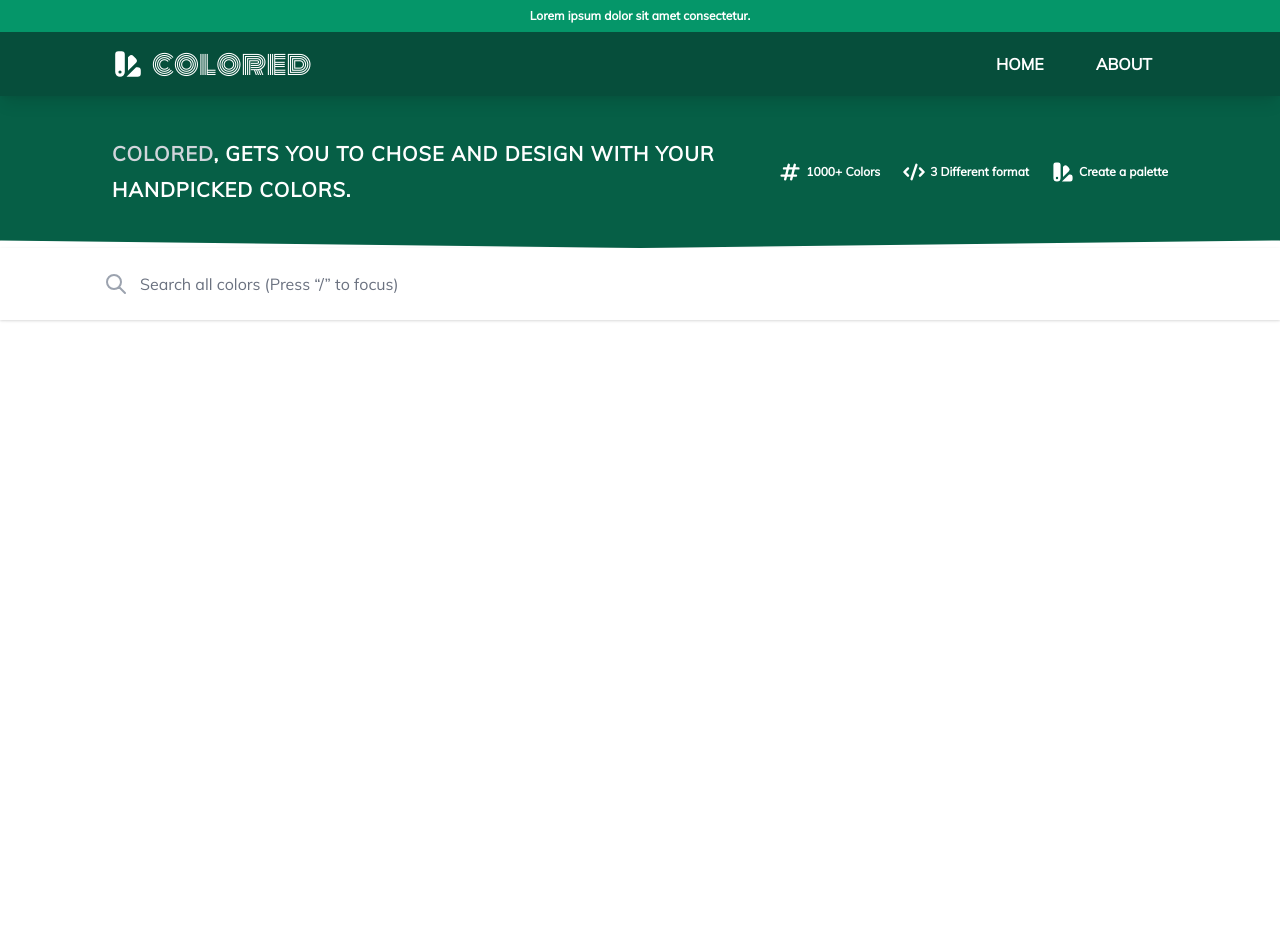
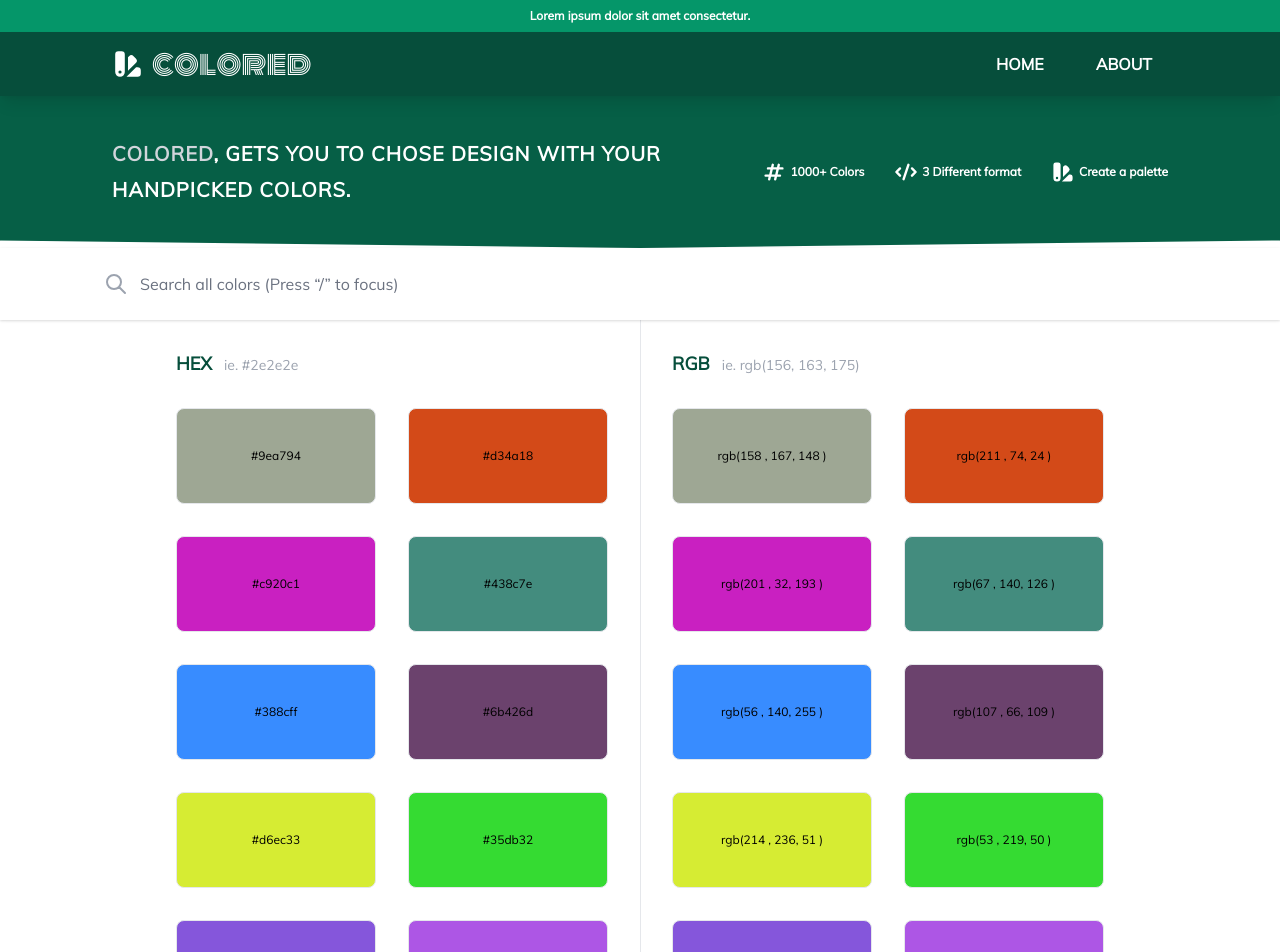
Before and after one commit to braswelljr/colored, a React (Create React App) app: page / in a window 1280 px wide. Shown: the top 952 px of the page. Built offline with nearby package versions, Linux system fonts and the light colour scheme.

Commit message:
Palette update

```diff
--- a/package.json
+++ b/package.json
@@ -7,10 +7,13 @@
     "@tailwindcss/aspect-ratio": "^0.2.0",
     "@tailwindcss/forms": "^0.2.1",
     "@tailwindcss/postcss7-compat": "^2.0.2",
+    "@tailwindui/react": "^0.1.1",
     "@testing-library/jest-dom": "^5.11.4",
     "@testing-library/react": "^11.1.0",
     "@testing-library/user-event": "^12.1.10",
     "autoprefixer": "^9.8.6",
+    "clsx": "^1.1.1",
+    "match-sorter": "^6.0.2",
     "postcss": "^7.0.35",
     "react": "^17.0.1",
     "react-dom": "^17.0.1",
--- a/src/App.js
+++ b/src/App.js
@@ -8,20 +8,6 @@ const App = () => {
   const appname = `colored`;
   const topperText = `Lorem ipsum dolor sit amet consectetur.`;
 
-  const palette = [];
-
-  const arrayify = (array, length) => {
-    for (let index = 0; index < length; index++) {
-      var RandStr = Math.floor(Math.random() * 16777215).toString(16);
-      array.push(`#${RandStr}`);
-    }
-
-    return [...new Set(array)];
-  };
-
-  arrayify(palette, 10);
-  console.log(palette);
-
   return (
     <div className="w-full min-h-screen font-mulish">
       <Topper topperText={topperText} />
@@ -30,7 +16,6 @@ const App = () => {
         {router.map((route, index) => (
           <Route
             path={route.path}
-            palette={palette}
             exact
             render={() => <route.component appname={appname} />}
             key={index}
--- /dev/null
+++ b/src/components/Color.js
@@ -0,0 +1,16 @@
+const Color = ({ color }) => {
+  return (
+    <div className="relative h-24">
+      <button
+        type="button"
+        id={color}
+        className="absolute inset-0 flex items-center justify-center w-full border border-gray-200 rounded-lg cursor-auto"
+        style={{ backgroundColor: color }}
+      >
+        {color}
+      </button>
+    </div>
+  );
+};
+
+export default Color;
--- a/src/components/ColorPad.js
+++ /dev/null
@@ -1,11 +0,0 @@
-import React from "react";
-
-const ColorPad = ({ color }) => {
-  return (
-    <button type="submit">
-      <div className="">{color}</div>
-    </button>
-  );
-};
-
-export default ColorPad;
--- /dev/null
+++ b/src/components/Colors.js
@@ -0,0 +1,31 @@
+import { useState, useEffect } from "react";
+import Color from "./Color";
+
+const Colors = ({ colors, filter }) => {
+  const [renderAll, setRenderAll] = useState(false);
+
+  useEffect(() => {
+    setRenderAll(true);
+  }, []);
+
+  const filteredColor = filter
+    ? colors
+        // eslint-disable-next-line indent
+        .filter((color) => filter.indexOf(color) !== -1)
+        // eslint-disable-next-line indent
+        .sort((a, b) => filter.indexOf(a) - filter.indexOf(b))
+    : colors;
+
+  return (
+    <ul
+      className={`grid gap-8 text-center text-xs leading-4`}
+      style={{ gridTemplateColumns: "repeat(auto-fill, minmax(132px, 1fr))" }}
+    >
+      {filteredColor.slice(0, renderAll ? undefined : 38).map((color, i) => (
+        <Color key={i} color={color} />
+      ))}
+    </ul>
+  );
+};
+
+export default Colors;
--- /dev/null
+++ b/src/components/Pad.js
@@ -0,0 +1,43 @@
+import React from "react";
+import Colors from "./Colors";
+import color from "../utils/color";
+import { hexToRGB } from "../utils/covert";
+
+const Pad = () => {
+  const colors = color([], 200);
+  return (
+    <div
+      className="relative grid items-start grid-cols-2 pt-6 pb-12 mx-auto md:px-12 xl:px-28 lg:px-20 gap-x-8 sm:gap-x-12 lg:gap-x-16 gap-y-4 sm:gap-y-8 max-w-container sm:pt-8"
+      style={{ gridTemplateRows: "auto auto" }}
+    >
+      <section className="contents">
+        <header className="flex flex-wrap items-baseline col-start-1 row-start-1">
+          <h2 className="flex-none mr-3 text-lg font-semibold leading-6 text-green-900">
+            HEX
+          </h2>
+          <p className="flex-auto hidden text-sm font-medium leading-5 text-gray-400 sm:block">
+            ie. #2e2e2e
+          </p>
+        </header>
+        <Colors colors={colors} className="col-start-1 row-start-2" />
+      </section>
+      <section className="contents">
+        <header className="flex flex-wrap items-baseline col-start-2 row-start-1">
+          <h2 className="flex-none mr-3 text-lg font-semibold leading-6 text-green-900">
+            RGB
+          </h2>
+          <p className="flex-auto hidden text-sm font-medium leading-5 text-gray-400 sm:block">
+            ie. rgb(156, 163, 175)
+          </p>
+        </header>
+        <Colors
+          colors={[...colors.map((color) => hexToRGB(color))]}
+          className="col-start-1 row-start-2"
+        />
+      </section>
+      <div className="absolute top-0 bottom-0 w-px bg-gray-200 left-1/2" />
+    </div>
+  );
+};
+
+export default Pad;
--- a/src/components/SearchForm.js
+++ b/src/components/Search.js
@@ -1,6 +1,30 @@
-import React, { useEffect } from "react";
+import { useEffect, useRef, useState } from "react";
 
-const SearchForm = () => {
+const Search = () => {
+  const searchInputRef = useRef();
+  const [searchQuery, setSearchQuery] = useState("");
+
+  useEffect(() => {
+    setSearchQuery(searchInputRef.current.value);
+    function onKeyDown(e) {
+      if (
+        e.key !== "/" ||
+        e.target.tagName === "INPUT" ||
+        e.target.tagName === "SELECT" ||
+        e.target.tagName === "TEXTAREA" ||
+        e.target.isContentEditable
+      ) {
+        return;
+      }
+      e.preventDefault();
+      searchInputRef.current.focus();
+    }
+    window.addEventListener("keydown", onKeyDown);
+    return () => {
+      window.removeEventListener("keydown", onKeyDown);
+    };
+  }, []);
+
   useEffect(() => {
     document.addEventListener("keyup", (key) => {
       if (key.key === "/") {
@@ -9,7 +33,10 @@ const SearchForm = () => {
     });
   }, []);
   return (
-    <div className="sticky z-40 px-4 bg-white shadow md:px-12 lg:px-20 top-16">
+    <div
+      id="search"
+      className={`sticky z-40 px-4 bg-white shadow md:px-12 lg:px-20 top-12`}
+    >
       <form className="md:px-6" onSubmit={(event) => event.preventDefault()}>
         <div className="flex mx-auto max-w-container">
           <label
@@ -36,6 +63,9 @@ const SearchForm = () => {
           <input
             type="text"
             id="search-input"
+            ref={searchInputRef}
+            value={searchQuery}
+            onChange={(e) => setSearchQuery(e.target.value)}
             placeholder="Search all colors (Press “/” to focus)"
             className="flex-auto py-6 text-base leading-6 text-gray-500 placeholder-gray-500 focus:outline-none focus:placeholder-gray-400"
           />
@@ -45,4 +75,4 @@ const SearchForm = () => {
   );
 };
 
-export default SearchForm;
+export default Search;
--- a/src/utils/color.js
+++ b/src/utils/color.js
@@ -0,0 +1,10 @@
+const arrayify = (array, length) => {
+  for (let index = 0; index < length; index++) {
+    var RandStr = Math.floor(Math.random() * 16777215).toString(16);
+    array.push(`#${RandStr}`);
+  }
+
+  return [...new Set(array)];
+};
+
+export default arrayify;
--- /dev/null
+++ b/src/utils/covert.js
@@ -0,0 +1,37 @@
+const hexToRGB = (h) => {
+  let r = 0;
+  let g = 0;
+  let b = 0;
+
+  // 3 digits
+  if (h.length == 4) {
+    r = "0x" + h[1] + h[1];
+    g = "0x" + h[2] + h[2];
+    b = "0x" + h[3] + h[3];
+
+    // 6 digits
+  } else if (h.length == 7) {
+    r = "0x" + h[1] + h[2];
+    g = "0x" + h[3] + h[4];
+    b = "0x" + h[5] + h[6];
+  }
+
+  return `rgb(${+r} , ${+g}, ${+b} )`;
+};
+
+const RGBToHex = (r, g, b) => {
+  r = r.toString(16);
+  g = g.toString(16);
+  b = b.toString(16);
+
+  if (r.length == 1) r = "0" + r;
+  if (g.length == 1) g = "0" + g;
+  if (b.length == 1) b = "0" + b;
+
+  return `#${r}${g}${b}`;
+};
+
+module.exports = {
+  hexToRGB,
+  RGBToHex
+};
--- a/src/views/Home.js
+++ b/src/views/Home.js
@@ -1,13 +1,13 @@
 import React from "react";
-import SearchForm from "../components/SearchForm";
+import Search from "../components/Search";
+import Pad from "../components/Pad";
 
-const Home = ({ appname }) => {
+const HomeHeader = ({ appname }) => {
   return (
-    <div className="w-full h-full">
     <div className="flex flex-col items-center px-6 py-5 space-x-4 space-y-5 text-white bg-green-800 shadow lg:space-x-10 clip-head lg:space-y-0 md:py-8 lg:py-10 lg:flex-row xl:px-28 lg:px-20">
       <div className="text-xl font-bold leading-9 tracking-wider uppercase">
         <span className="text-gray-300">{appname}</span>, gets you to chose
-          and design with your handpicked colors.
+        design with your handpicked colors.
       </div>
       <div className="flex items-center justify-between w-full text-xs font-semibold lg:w-1/2">
         <div className="flex items-center">
@@ -58,8 +58,17 @@ const Home = ({ appname }) => {
         </div>
       </div>
     </div>
-      <SearchForm />
-      <div className="h-screen"></div>
+  );
+};
+
+const Home = ({ appname }) => {
+  return (
+    <div className="w-full h-full">
+      <HomeHeader appname={appname} />
+      <Search />
+      <div className="px-4 sm:px-6 lg:px-16">
+        <Pad />
+      </div>
     </div>
   );
 };
--- a/tailwind.config.js
+++ b/tailwind.config.js
@@ -1,7 +1,7 @@
 module.exports = {
   purge: {
     mode: "all",
-    enabled: true,
+    enabled: false,
     content: ["./src/**/*.{js,jsx,ts,tsx}", "./public/index.html"],
     preserveHtmlElements: true
   },
```
Also changed, not shown: 2 other files (tests, documents, lock files or other folders). Lines whose indentation alone changed are shown as unchanged.
